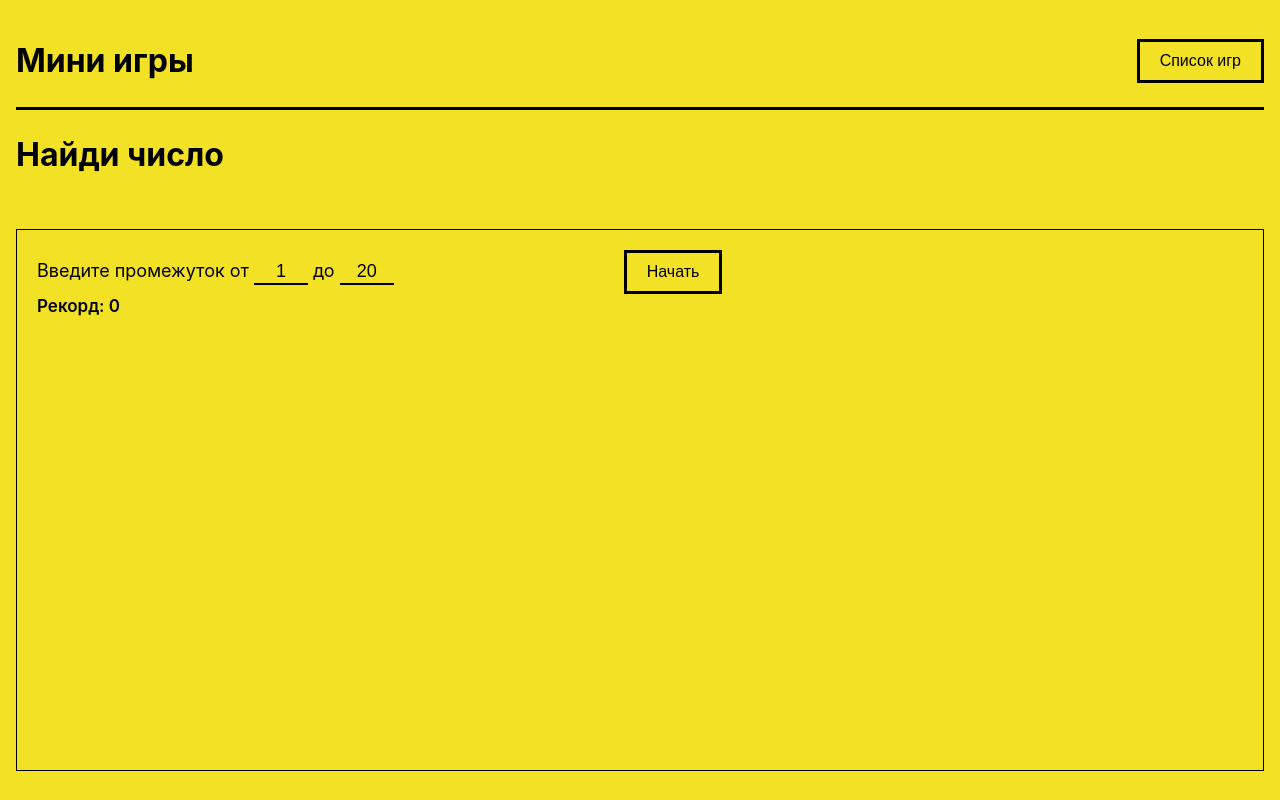
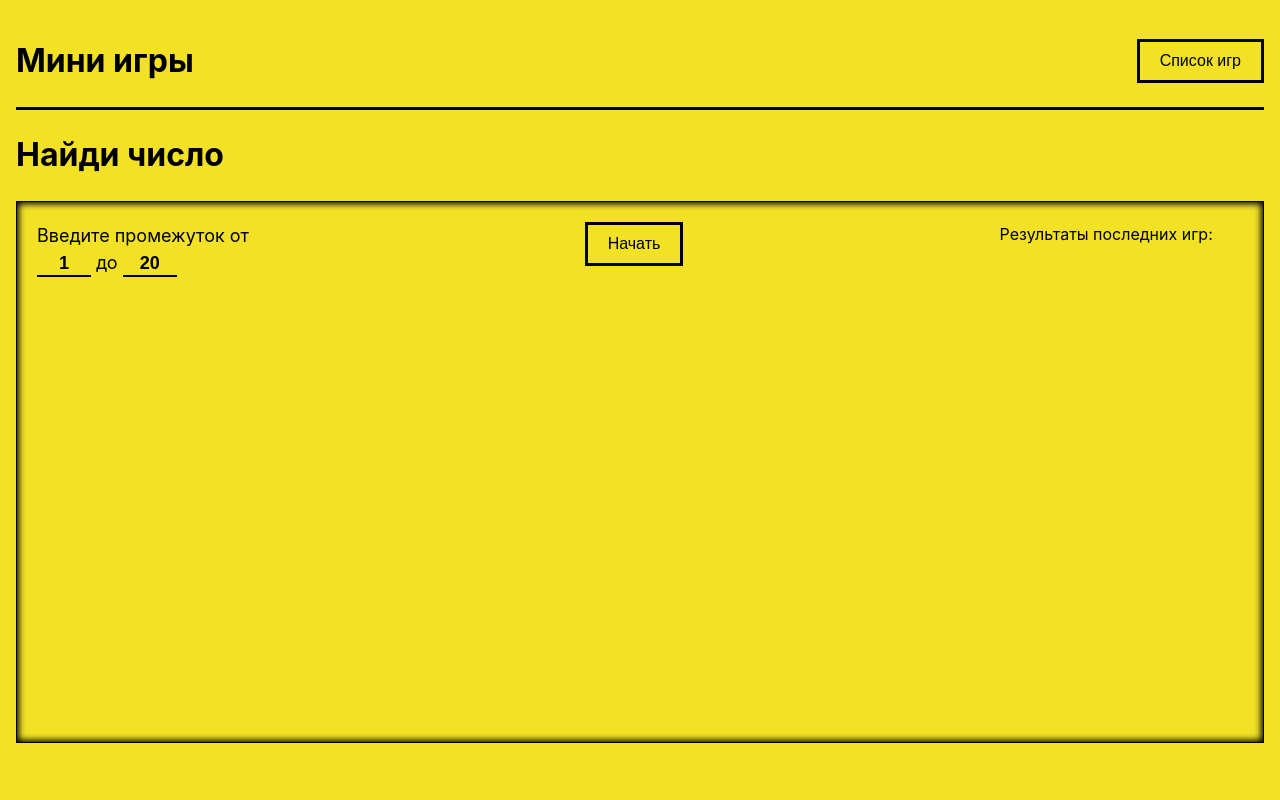
Before and after one commit to evasyukov/mini-games, a Vue app: page / in a window 1280 px wide. Built offline with nearby package versions, Linux system fonts and the light colour scheme.

Commit message:
изменена html структура игры "найди число"

```diff
--- a/src/components/GuessNumber.vue
+++ b/src/components/GuessNumber.vue
@@ -1,38 +1,34 @@
 <template>
   <div class="guess-number">
-    <!-- title  -->
-    <div class="guess-number_title">
-      <!-- <h1>Найди число</h1> -->
-    </div>
-
-    <!-- game  -->
-    <div class="guess-number_game">
-      <div class="gap-input">
+    <div class="guess-number__input-gap">
       Введите промежуток от
       <input v-model="min" type="number" min="0" /> до
       <input v-model="max" type="number" />
-
-        <button
-          style="margin-left: 230px"
-          @click="startGame()"
-          :disabled="visibleGame"
-        >
-          Начать
-        </button>
-
-        <p style="font-size: 17px; font-weight: 600">Рекорд: {{ record }}</p>
     </div>
 
-      <div class="main-game" v-show="visibleGame">
+    <div class="guess-number__game">
+      <button @click="startGame()" :disabled="visibleGame">Начать</button>
+
+      <div class="guess-number__start" v-show="visibleGame">
         <p>Введите загаданное число:</p>
-        <input v-model="inputNumber" type="number" max="20" />
+        <input v-model="inputNumber" type="number" />
         <button @click="chekNumber()">Проверить</button>
       </div>
 
-      <div class="game-stats" v-show="status.length > 0">
+      <div class="guess-number__stats" v-show="visibleGame">
         <p>{{ status }}</p>
         <p>Cчет: {{ score }}</p>
       </div>
+    </div>
+
+    <div class="guess-number__result">
+      <p>Результаты последних игр:</p>
+
+      <ul>
+        <li v-for="result in results" :key="result.id">
+          {{ result.message }}
+        </li>
+      </ul>
     </div>
   </div>
 </template>
@@ -42,15 +38,15 @@ import { ref } from "vue"
 
 const visibleGame = ref(false)
 
-const status = ref("") // значение статуса
-const score = ref(20) // значение счета
-const record = ref(0) // значение рекорда
+const status = ref("") // статус игры
+const score = ref(20) // счет
+const results = ref([]) // последние результаты
 
-const min = ref(1) // значение минимального значения
-const max = ref(20) // значение максимального значения
+const min = ref(1) //  минимальное значение
+const max = ref(20) //  максимальное значение
 
-const inputNumber = ref() // значение введенного числа
-const wantedNumber = ref() // значение загаданного числа
+const inputNumber = ref() //  введенное число
+const wantedNumber = ref() //  загаданное число
 
 // функция для старта игры
 const startGame = () => {
@@ -63,12 +59,14 @@ const startGame = () => {
     Math.random() * (max.value - min.value + 1) + min.value
   )
 
+  inputNumber.value = ""
+  score.value = 20
   visibleGame.value = true
   status.value = "Игра началась"
 }
 
 const chekNumber = () => {
-  if (inputNumber.value) {
+  if (inputNumber.value >= min.value && inputNumber.value <= max.value) {
     if (inputNumber.value > wantedNumber.value) {
       status.value = "Загаданное число меньше"
       score.value--
@@ -78,29 +76,30 @@ const chekNumber = () => {
     } else {
       status.value = "Вы угадали! Поздравляем!"
       visibleGame.value = false
+
+      results.value.unshift({
+        id: Date.now(),
+        message: `Набрано ${score.value} очков, на промежутке от ${min.value} до ${max.value}`,
+      })
     }
-  } else {
-    // alert("Введите число")
   }
-
-  record.value = Math.max(record.value, score.value)
 }
 </script>
 
 <style scoped lang="scss">
 .guess-number {
-  &_title {
-    margin-bottom: 50px;
-  }
+  height: 500px;
 
-  &_game {
+  display: flex;
+  justify-content: space-around;
+
   border: 1px solid #000;
-    height: 500px;
+  box-shadow: inset 0px 0px 6px 2px #000;
+
   padding: 20px;
-    display: grid;
-    // box-shadow: 0 0 10px 0 #000;
 
-    .gap-input {
+  &__input-gap {
+    width: 250px;
     font-size: 18px;
 
     input {
@@ -111,33 +110,88 @@ const chekNumber = () => {
 
       text-align: center;
       font-size: 18px;
+      font-weight: 800;
     }
   }
 
-    .main-game {
+  &__game {
+    width: 720px;
+
     display: flex;
     flex-direction: column;
     align-items: center;
 
     gap: 20px;
-      margin-top: 30px;
 
     input {
       border: 1px solid #000;
       font-size: 26px;
+
+      &:user-invalid {
+        color: red;
+      }
     }
   }
 
-    .game-stats {
+  &__start {
+    width: 80%;
+
     display: flex;
     flex-direction: column;
     align-items: center;
     gap: 20px;
+  }
 
-      p:first-of-type(1) {
-        font-size: 20px;
-        color: aquamarine;
+  &__stats {
+    margin-top: 50px;
   }
+
+  &__result {
+    width: 250px;
+    height: 100%;
+    overflow-y: auto;
+    padding-right: 12px;
+
+    display: flex;
+    flex-direction: column;
+    align-items: center;
+    gap: 10px;
+
+    scrollbar-width: 5px;
+    scrollbar-color: #000;
+    scrollbar-gutter: stable;
+
+    p {
+      font-size: 16px;
+    }
+
+    ul {
+      list-style-type: decimal-leading-zero;
+      font-size: 13px;
+      list-style-position: inside;
+
+      padding: 0;
+
+      li {
+        margin-bottom: 15px;
+        border-bottom: 1px solid #000;
+
+        &::marker {
+          font-size: 14px;
+          font-weight: 700;
+        }
+      }
+    }
+
+    &::-webkit-scrollbar {
+      width: 5px;
+      border: 1px solid #000;
+      border-radius: 50px;
+    }
+
+    &::-webkit-scrollbar-thumb {
+      background: #000000;
+      border-radius: 50px;
     }
   }
 }
--- a/src/components/Header.vue
+++ b/src/components/Header.vue
@@ -10,18 +10,20 @@
       </button>
 
       <ul v-show="isActive">
-        <li><router-link to="/game/1">Игра 1</router-link></li>
-        <li><router-link to="/game/2">Игра 2</router-link></li>
-        <li><router-link to="/game/3">Игра 3</router-link></li>
+        <li v-for="game in gameList" :key="game.id">
+          <router-link>
+            {{ game.title }}
+          </router-link>
+        </li>
       </ul>
     </div>
   </div>
 </template>
 
 <script setup>
-import { ref } from "vue"
+import { ref, defineProps } from "vue"
 
-const gameList = defineProps({
+defineProps({
   gameList: Array,
 })
 
@@ -63,7 +65,6 @@ const switcherList = () => {
       background: none;
 
       border: 3px solid #000;
-
 
       cursor: pointer;
 
```
Lines whose indentation alone changed are shown as unchanged.
